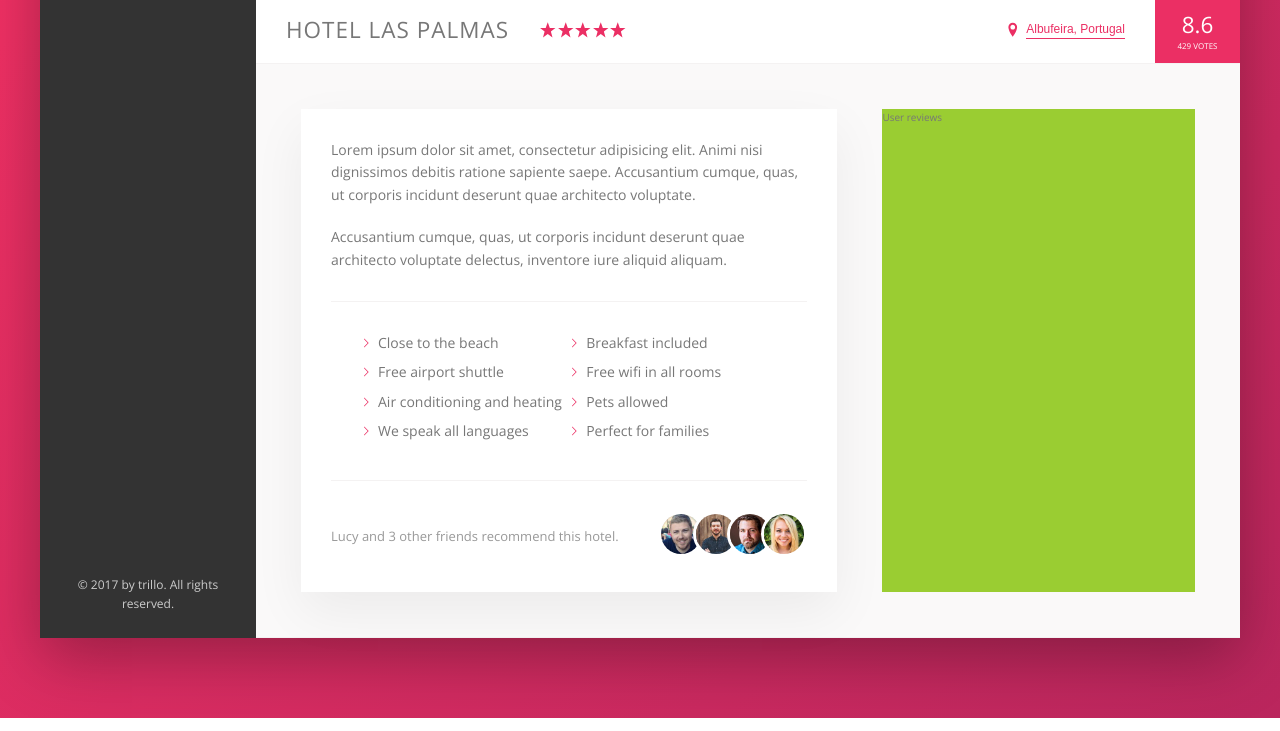
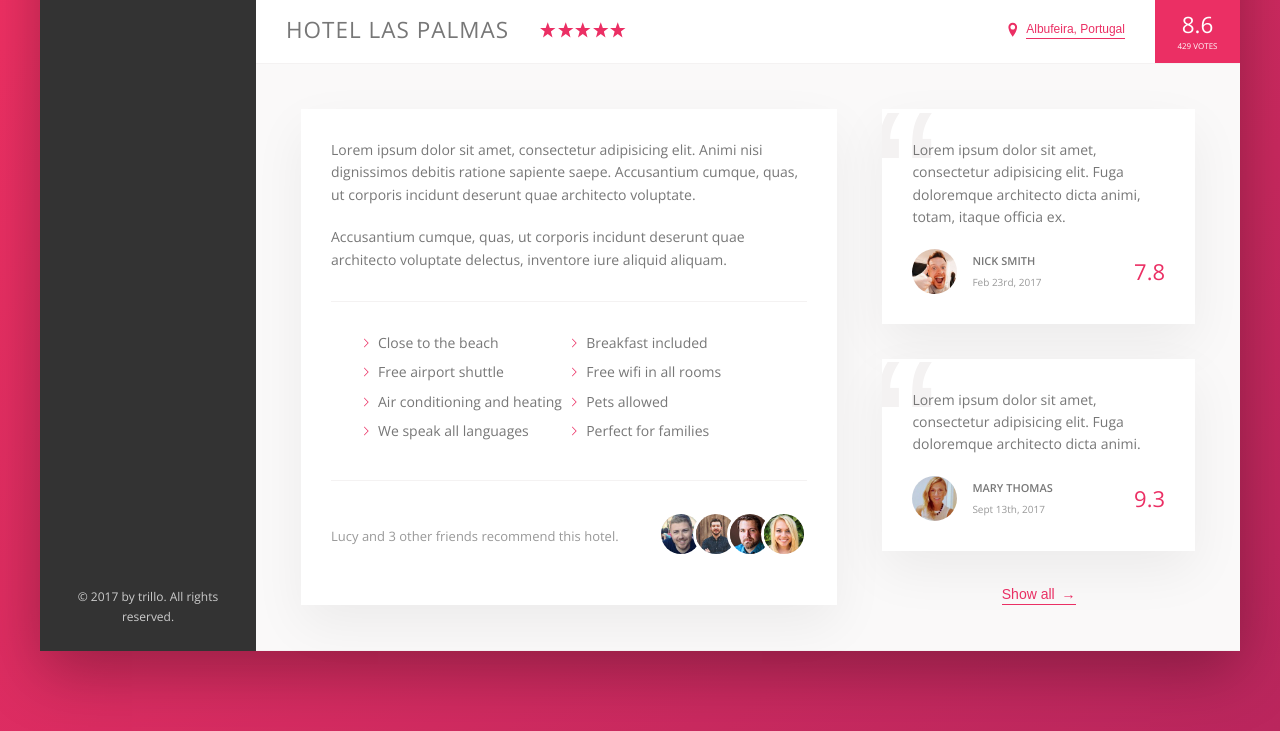
Before and after one commit to mjamecny/trillo, a website: page index.html in a window 1280 px wide. Shown: the part 538-1269 px from the top of the page. Drawn offline with nearby package versions, Linux system fonts and the light colour scheme.

Commit message:
building the user reviews section

```diff
--- a/index.html
+++ b/index.html
@@ -154,7 +154,33 @@
                             </div>
                         </div>
                         <div class="user-reviews">
-                            User reviews
+                            <figure class="review">
+                                <blockquote class="review__text">
+                                    Lorem ipsum dolor sit amet, consectetur adipisicing elit. Fuga doloremque architecto dicta animi, totam, itaque officia ex.
+                                </blockquote>
+                                <figcaption class="review__user">
+                                    <img src="img/user-1.jpg" alt="User 1" class="review__photo">
+                                    <div class="review__user-box">
+                                        <p class="review__user-name">Nick Smith</p>
+                                        <p class="review__user-date">Feb 23rd, 2017</p>
+                                    </div>
+                                    <div class="review__rating">7.8</div>
+                                </figcaption>
+                            </figure>
+                            <figure class="review">
+                                <blockquote class="review__text">
+                                    Lorem ipsum dolor sit amet, consectetur adipisicing elit. Fuga doloremque architecto dicta animi.
+                                </blockquote>
+                                <figcaption class="review__user">
+                                    <img src="img/user-2.jpg" alt="User 2" class="review__photo">
+                                    <div class="review__user-box">
+                                        <p class="review__user-name">Mary Thomas</p>
+                                        <p class="review__user-date">Sept 13th, 2017</p>
+                                    </div>
+                                    <div class="review__rating">9.3</div>
+                                </figcaption>
+                            </figure>
+                            <button class="btn-inline">Show all <span>&rarr;</span></button>
                         </div>
                     </div>
                 </main>
--- a/sass/_components.scss
+++ b/sass/_components.scss
@@ -276,8 +276,17 @@
   cursor: pointer;
   transition: all .2s;
 
+  & span{
+    margin-left: 3px;
+    transition: margin-left .2s;
+  }
+
   &:hover{
     color: var(--color-grey-dark-1);
+
+    span {
+      margin-left: 8px;
+    }
   }
 
   &:focus{
@@ -376,3 +385,67 @@
     }
   }
 }
+
+////////////////////////////////////////////////////
+// REVIEWS
+.review{
+  background-color: #fff;
+  box-shadow: var(--shadow-light);
+  padding: 3rem;
+  margin-bottom: 3.5rem;
+  position: relative;
+  overflow: hidden;
+
+  &__text{
+    margin-bottom: 2rem;
+    z-index: 10;
+    position: relative;
+  }
+
+  &__user{
+    display: flex;
+    align-items: center;
+  }
+
+  &__photo{
+    height: 4.5rem;
+    width: 4.5rem;
+    border-radius: 50%;
+    margin-right: 1.5rem;
+  }
+
+  &__user-box{
+    margin-right: auto;
+
+  }
+
+  &__user-name{
+    font-size: 1.1rem;
+    font-weight: 600;
+    text-transform: uppercase;
+    margin-bottom: .4rem;
+  }
+
+  &__user-date{
+    font-size: 1rem;
+    color: var(--color-grey-dark-3);
+  }
+
+  &__rating{
+    color: var(--color-primary);
+    font-size: 2.2rem;
+    font-weight: 300;
+  }
+
+  &::before{
+    content: "\201C";
+    position: absolute;
+    top: -2.75rem;
+    left: -1rem;
+    line-height: 1;
+    font-size: 20rem;
+    color: var(--color-grey-light-2);
+    font-family: sans-serif;
+    z-index: 1;
+  }
+}
--- a/sass/_layout.scss
+++ b/sass/_layout.scss
@@ -37,6 +37,7 @@
 }
 
 .detail{
+  font-size: 1.4rem;
   display: flex;
   padding: 4.5rem;
   background-color: var(--color-grey-light-1);
@@ -44,7 +45,6 @@
 }
 
 .description{
-  font-size: 1.4rem;
   background-color: #fff;
   box-shadow: var(--shadow-light);
   padding: 3rem;
@@ -53,6 +53,9 @@
 }
 
 .user-reviews{
-  background-color: yellowgreen;
   flex: 1;
+
+  display: flex;
+  flex-direction: column;
+  align-items: center;
 }
```
Also changed, not shown: css/style.css.
